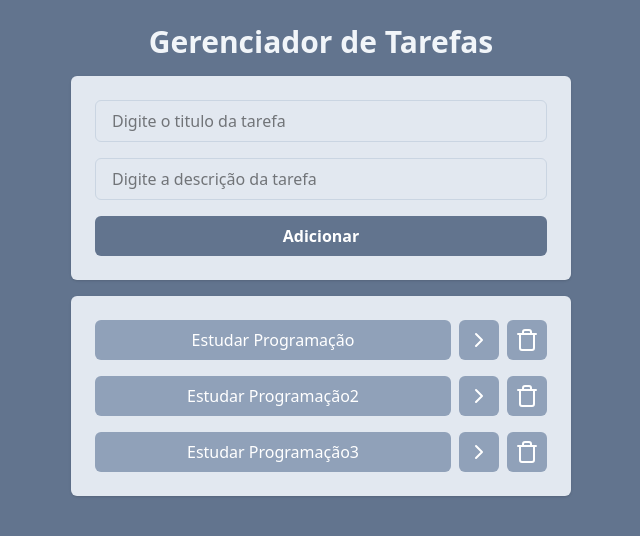
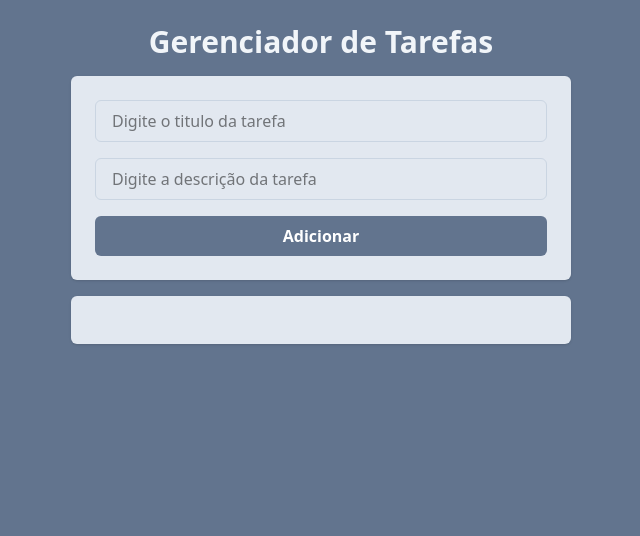
Before and after one commit to DanielGomes97/simple-react-task-manager, a React (Vite) app: page / in a window 1280 px wide. Shown: the top 536 px of the page, without its empty margins (319-959 px from the left). Built offline with nearby package versions, Linux system fonts and the light colour scheme.

Commit message:
:sparkles: feat: Persist tasks using local storage

```diff
--- a/src/App.jsx
+++ b/src/App.jsx
@@ -1,33 +1,17 @@
-import { useState } from "react";
+import { useState, useEffect } from "react";
 import "./App.css";
 import AddTask from "./components/AddTask";
 import Tasks from "./components/Tasks";
 import { v4 } from "uuid";
 
 function App() {
-  const [tasks, setTasks] = useState([
-    {
-      id: 1,
-      title: "Estudar Programação",
-      description:
-        "Estudar programação para se tornar um desenvolvedor full stack.",
-      isCompleted: false,
-    },
-    {
-      id: 2,
-      title: "Estudar Programação2",
-      description:
-        "Estudar programação para se tornar um desenvolvedor full stack2.",
-      isCompleted: false,
-    },
-    {
-      id: 3,
-      title: "Estudar Programação3",
-      description:
-        "Estudar programação para se tornar um desenvolvedor full stack3.",
-      isCompleted: true,
-    },
-  ]);
+  const [tasks, setTasks] = useState(
+    JSON.parse(localStorage.getItem("tasks")) || []
+  );
+
+  useEffect(() => {
+    localStorage.setItem("tasks", JSON.stringify(tasks));
+  }, [tasks]);
 
   function OnTaskClick(taskId) {
     const newTasks = tasks.map((task) => {
```
